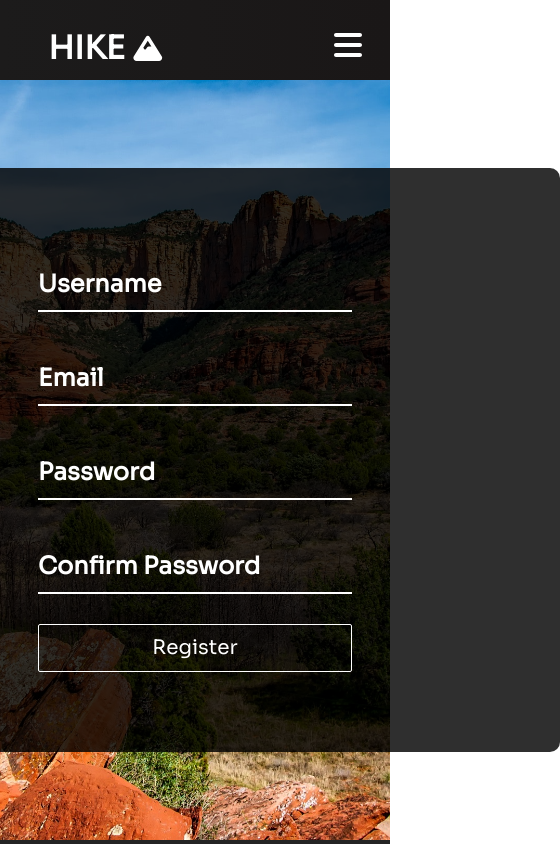
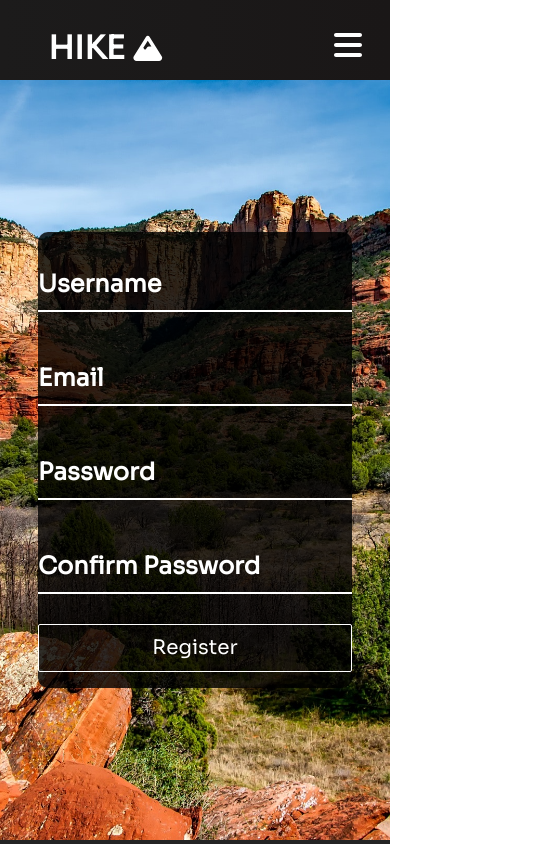
Before and after one commit to veronika-pomy/Hike, a React (Create React App) app in the folder client/: page /sign-up in a window 390 px wide. Shown: the top 844 px of the page, 560 px wide, since content can reach past the window. Built offline with nearby package versions, Linux system fonts and the light colour scheme.

Commit message:
adjusted media query width for smaller screens for signin and sign up pages

```diff
--- a/client/src/pages/Preview.jsx
+++ b/client/src/pages/Preview.jsx
@@ -14,8 +14,8 @@ const Preview = () => {
     <>
       <div className='preview'>
         <iframe
-          width="560"
-          height="315"
+          width="820"
+          height="515"
           // if YT search using API key not possible, will default to using video id directly
           src={`https://www.youtube.com/embed/${backUpUrlId}`}
           // src={`https://www.youtube.com/embed/${result ? videoId : backUpUrlId}`}
--- a/client/src/style/SignIn.css
+++ b/client/src/style/SignIn.css
@@ -50,3 +50,15 @@
     margin-top: 5px;
     text-align: center;
 }
+
+@media screen and (max-width: 820px){
+    .sign-in-container {
+        padding: 4rem 2rem;
+    }
+}
+
+@media screen and (max-width: 520px){
+    .sign-in-container {
+        padding: 2rem 0rem;
+    }
+}
--- a/client/src/style/SignUp.css
+++ b/client/src/style/SignUp.css
@@ -47,3 +47,15 @@
     color: var(--primary);
     font-size: 14px;
 }
+
+@media screen and (max-width: 820px){
+    .sign-up-container {
+        padding: 4rem 2rem;
+    }
+}
+
+@media screen and (max-width: 520px){
+    .sign-up-container {
+        padding: 1rem 0rem;
+    }
+}
```
